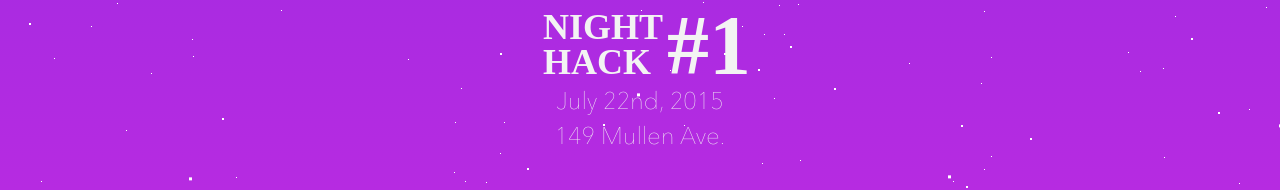
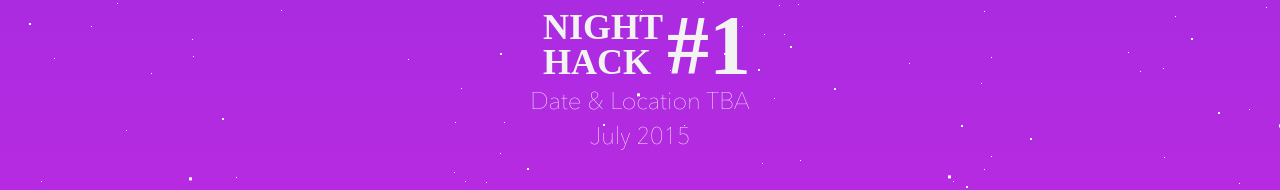
Before and after one commit to benzweig/510.io, a plain HTML site: page index.html in a window 1280 px wide. Shown: the part 356-546 px from the top of the page. Drawn offline with nearby package versions, Linux system fonts and the light colour scheme; files whose address does not match are found by name; a web font is replaced by a local one.

Commit message:
update date

```diff
--- a/index.html
+++ b/index.html
@@ -2611,8 +2611,8 @@ a:active {color:white;text-decoration:none;}
               <h1 style="font-weight:800;line-height:0.95;display:inline-block;text-align:left;margin-left:14px;font-family:AvenirNext-Heavy">NIGHT<br>HACK</h1>
               <h1 style="font-weight:800;line-height:0.95;font-size:84px;display:inline-block;font-family:AvenirNext-Heavy";>#1</h1>
 
-              <h3 style="font-weight:300;margin:-6px 0 10px 0;font-family:AvenirNext-UltraLight">July 22nd, 2015</h3>
-              <h3 style="padding-bottom:6px;font-weight:300;margin:-2px 0 50px 0;font-family:AvenirNext-UltraLight">149 Mullen Ave.</h3>
+              <h3 style="font-weight:300;margin:-6px 0 10px 0;font-family:AvenirNext-UltraLight">Date &amp; Location TBA</h3>
+              <h3 style="padding-bottom:6px;font-weight:300;margin:-2px 0 50px 0;font-family:AvenirNext-UltraLight">July 2015</h3>
             </div>
             <div id="puls3">
               <div class="button"><a href=""><h1 style="font-weight:800;font-family:AvenirNext-Heavy">RSVP</h1></a></div></div>
```
